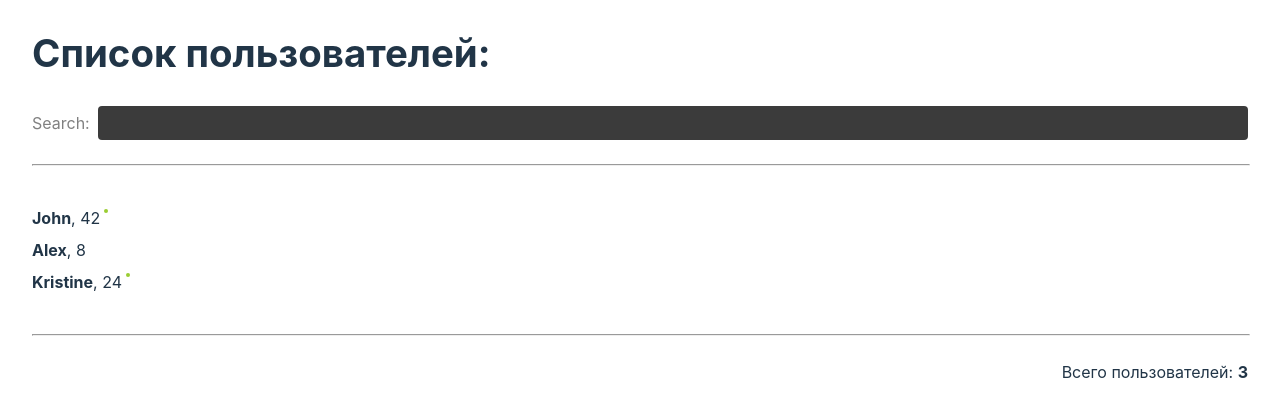
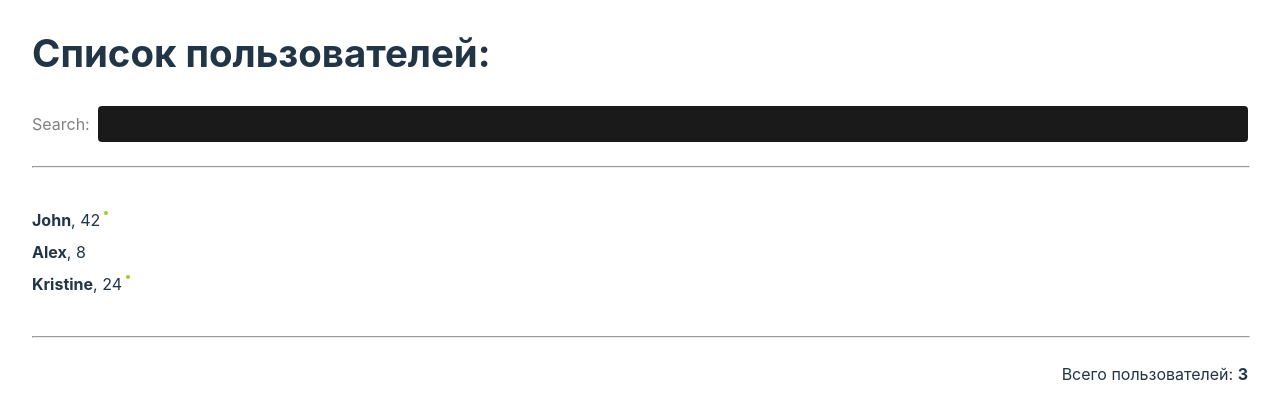
Before and after one commit to hellsgor/react-optimization-learn, a React (Vite) app: page / in a window 1280 px wide. Shown: the top 418 px of the page. Built offline with nearby package versions, Linux system fonts and the light colour scheme.

Commit message:
Update[Control]: updated bg-color

```diff
--- a/src/components/UI/Control/Control.module.css
+++ b/src/components/UI/Control/Control.module.css
@@ -14,9 +14,10 @@
 
   width: 100%;
   outline: none;
-  background-color: #3b3b3b;
-  border: none;
+  background-color: #1a1a1a;
+  border: 1px solid transparent;
   border-radius: 4px;
+  transition: border-color 0.25s ease-in-out;
 }
 
 .control input {
@@ -28,6 +29,13 @@
   padding: 9px 4px;
 }
 
+@media(hover:hover) {
+  .control select:hover,
+  .control input:hover {
+    border-color: yellowgreen;
+  }
+}
+
 .control select:focus,
 .control input:focus {
   box-shadow: 0px 0px 4px 1px rgba(153,205,50,0.99);
```
